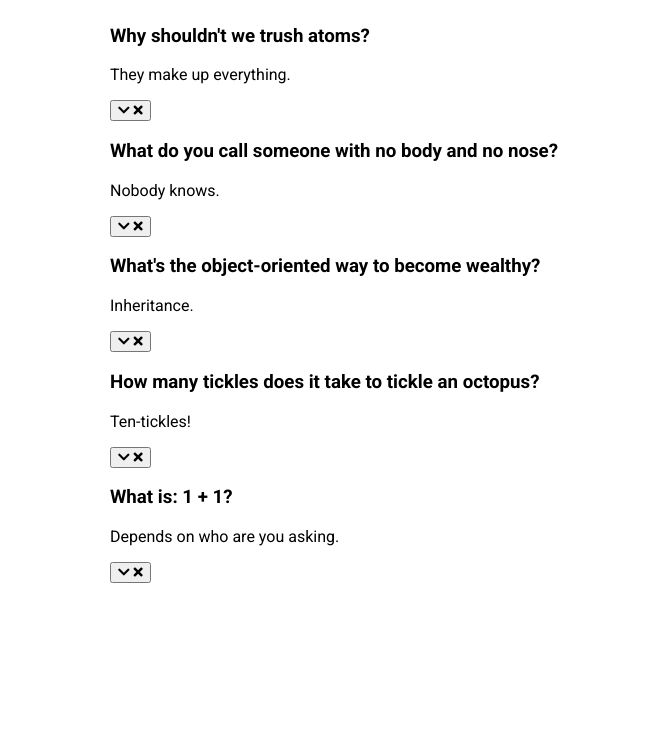
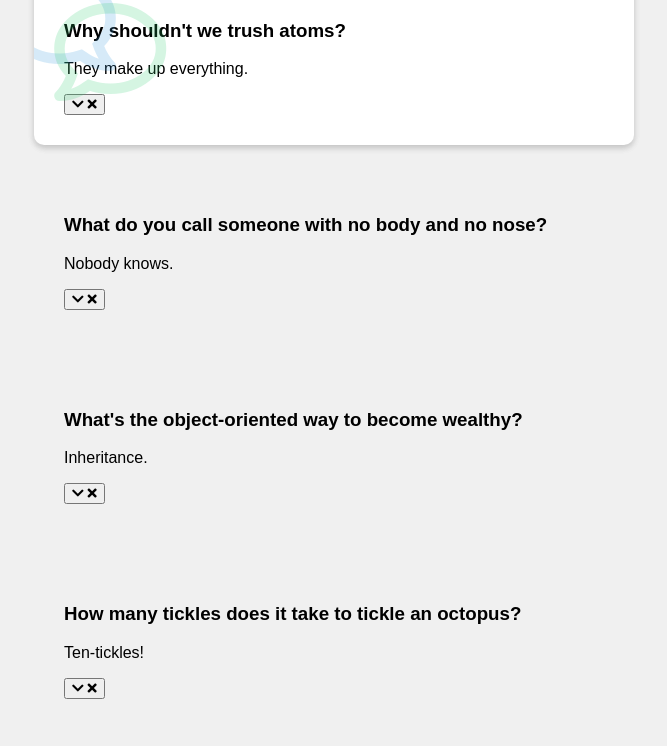
Before and after one commit to gaelporteu/12-FAQ-Collapse, a plain HTML site: page index.html in a window 1280 px wide. Shown: the part 146-892 px from the top of the page, without its empty margins (306-973 px from the left). Before the commit the page ends 800 px from the top, so only its background shows below. Drawn offline with Linux system fonts and the light colour scheme; a web font is replaced by a local one.

Commit message:
Added css

```diff
--- a/style.css
+++ b/style.css
@@ -1,17 +1,69 @@
-@import url('https://fonts.googleapis.com/css2?family=Roboto:wght@400;700&display=swap');
+@import url('https://fonts.googleapis.com/css2?family=Muli&display=swap');
 
 * {
-    box-sizing: border-box;
+  box-sizing: border-box;
 }
 
 body {
-    font-family: 'Roboto', sans-serif;
-    display: flex;
-    flex-direction: column;
-    align-items: center;
-    justify-content: center;
-    height: 100vh;
-    overflow: hidden;
-    margin: 0;
+  font-family: 'Muli', sans-serif;
+  background-color: #f0f0f0;
+}
 
+h1 {
+  margin: 50px 0 30px;
+  text-align: center;
 }
+
+.faq-container {
+  max-width: 600px;
+  margin: 0 auto;
+}
+
+.faq {
+  background-color: transparent;
+  border: 1px solid #=9fa4a8;
+  border-radius: 10px;
+  margin: 20px 0;
+  padding: 30px;
+  position: relative;
+  overflow: hidden;
+  transition: 0.3s ease;
+}
+
+.faq.active {
+  background-color: #ffffff;
+  box-shadow: 0 3px 6px rgba(0, 0, 0, 0.1), 0 3px 6px rgba(0, 0, 0, 0.1);
+}
+
+.faq.active::before,
+.faq.active::after {
+  content: '\f075';
+  font-family: 'Font Awesome 5 Free';
+  color: #2ecc71;
+  font-size: 7rem;
+  position: absolute;
+  opacity: 0.2;
+  top: 20px;
+  left: 20px;
+  z-index: 0;
+}
+
+.faq.active::before {
+  color: #3498db;
+  top: -10px;
+  left: -30px;
+  transform: rotateY(180deg);
+}
+
+.faq.title {
+  margin: 0 35px 0 0;
+}
+
+.faq.text {
+  display: none;
+  margin: 30px 0 0;
+}
+
+.faq.active .faq-text {
+  display: block;
+}
```
Also changed, not shown: index.html (+5 -16 lines).
